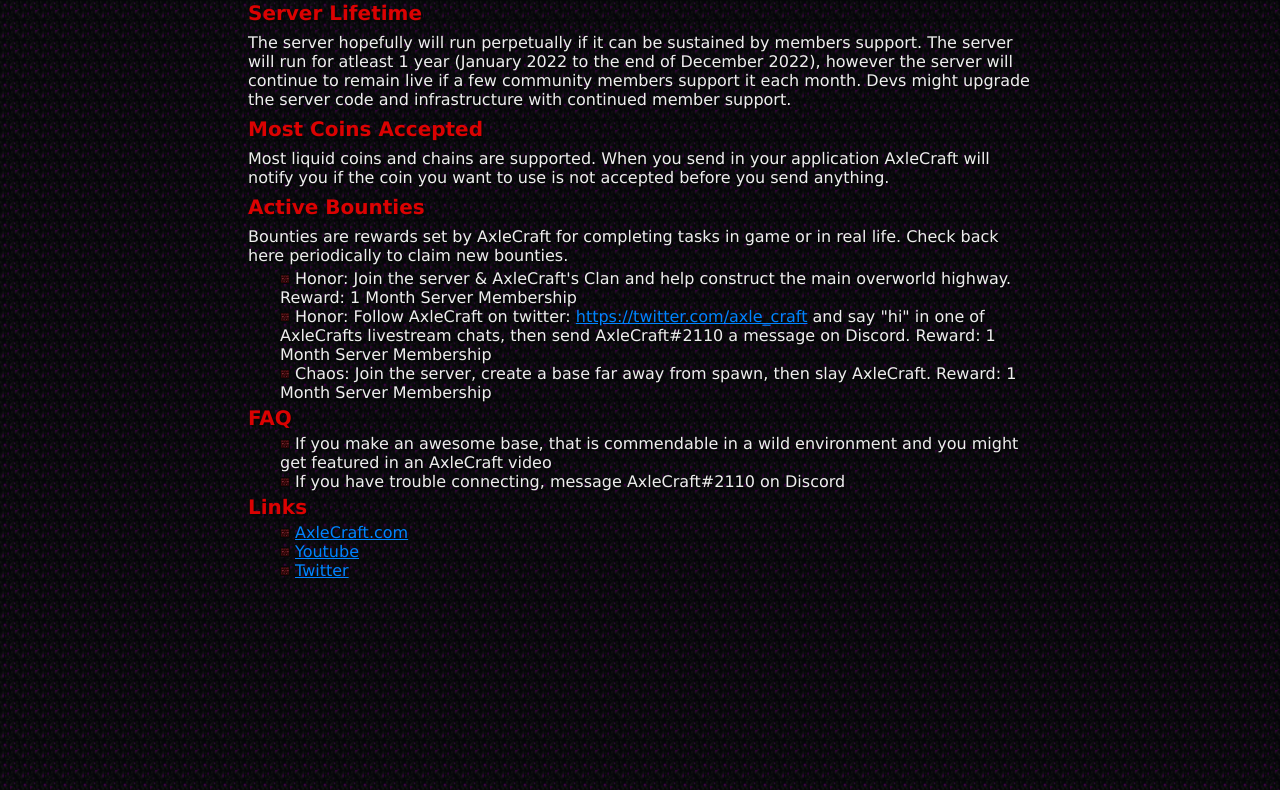
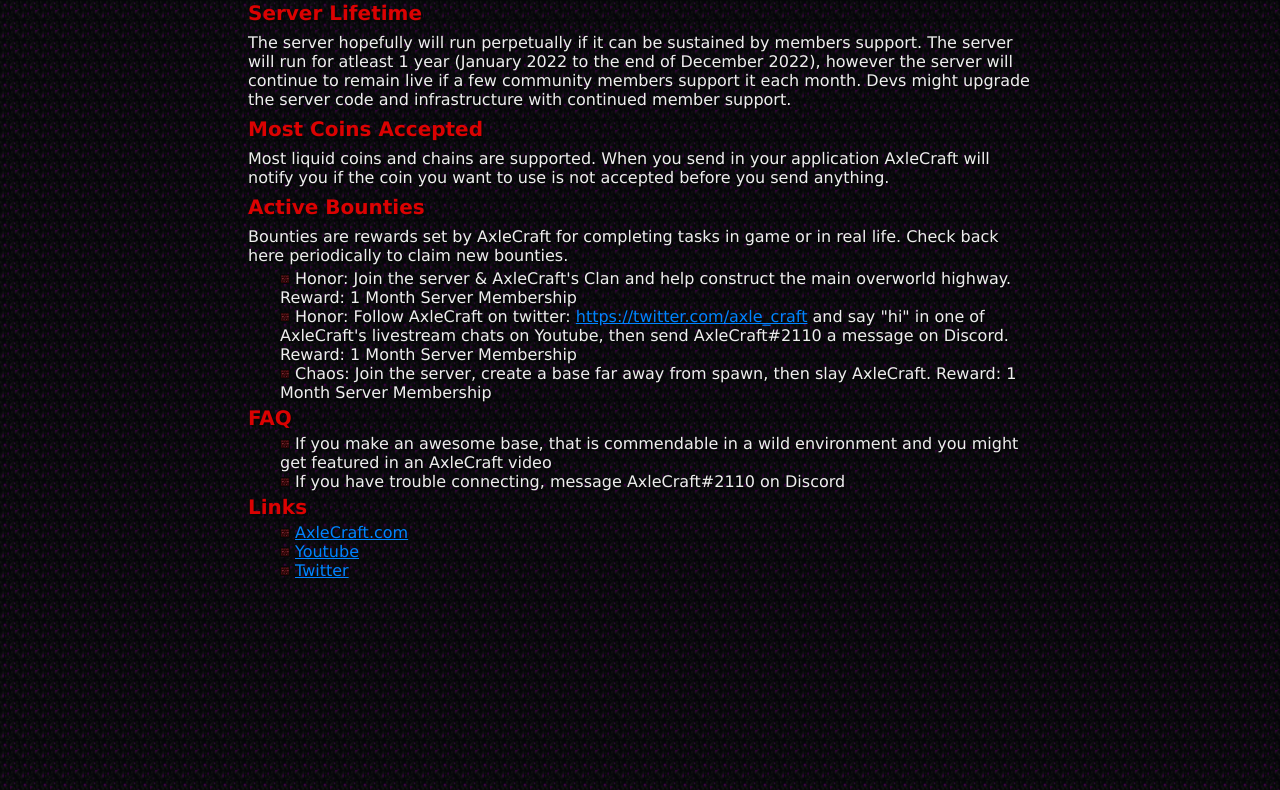
Before and after one commit to AxleCraft/WildyMinecraftServer, a plain HTML site: page index.html in a window 1280 px wide. Shown: the part 1020-1810 px from the top of the page. Drawn offline with Linux system fonts and the light colour scheme.

Commit message:
Update index.html

```diff
--- a/index.html
+++ b/index.html
@@ -202,7 +202,7 @@
         <p>Bounties are rewards set by AxleCraft for completing tasks in game or in real life. Check back here periodically to claim new bounties.</p>
         <ul>
            <li><span class="list_point"></span>Honor: Join the server & AxleCraft's Clan and help construct the main overworld highway. Reward: 1 Month Server Membership</li>
-           <li><span class="list_point"></span>Honor: Follow AxleCraft on twitter: <a href="https://twitter.com/axle_craft">https://twitter.com/axle_craft</a> and say "hi" in one of AxleCrafts livestream chats, then send AxleCraft#2110 a message on Discord. Reward: 1 Month Server Membership</li>
+           <li><span class="list_point"></span>Honor: Follow AxleCraft on twitter: <a href="https://twitter.com/axle_craft">https://twitter.com/axle_craft</a> and say "hi" in one of AxleCraft's livestream chats on Youtube, then send AxleCraft#2110 a message on Discord. Reward: 1 Month Server Membership</li>
            <li><span class="list_point"></span>Chaos: Join the server, create a base far away from spawn, then slay AxleCraft. Reward: 1 Month Server Membership</li>
         </ul>
         <h2>FAQ</h2>
```
